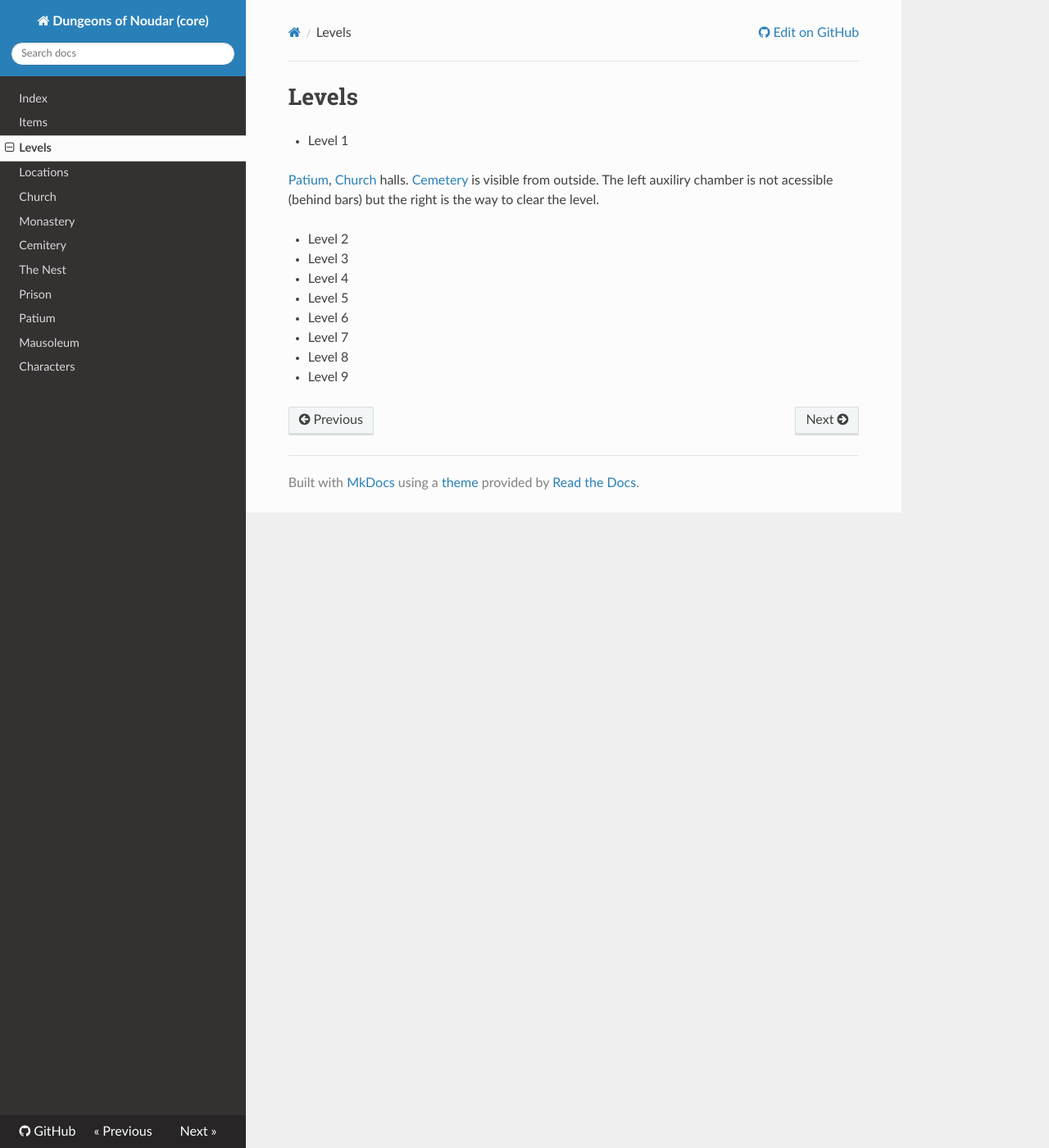
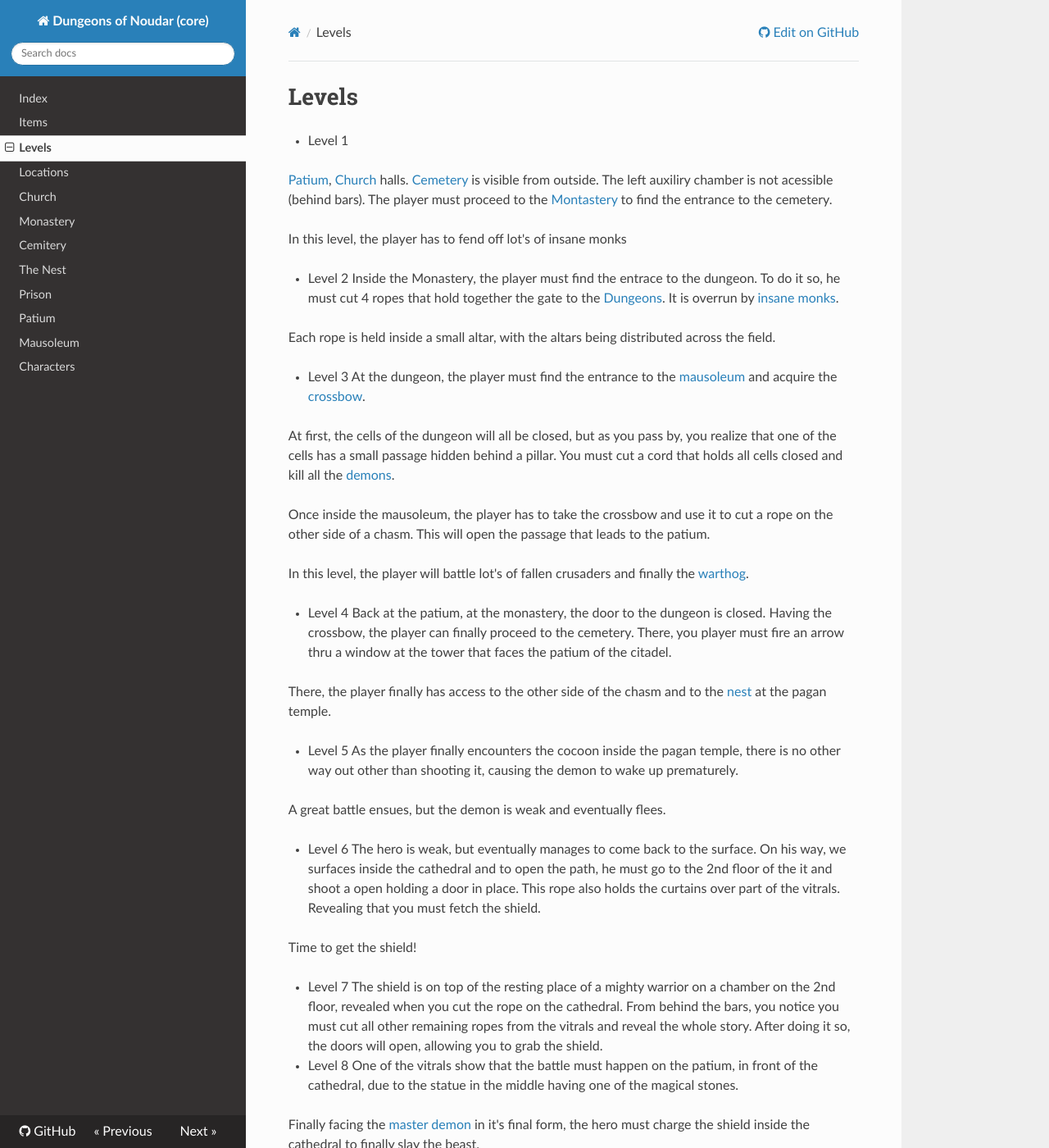
Before and after one commit to TheFakeMontyOnTheRun/noudar-core, an MkDocs documentation site: the page built from docs/levels.md, in a window 1280 px wide and 1400 px high. Shown: the whole window at 82% size. Built offline with MkDocs 1.6.1, drawn with Linux system fonts in a browser that asks for light colours; nearby versions of some CDN libraries; old or Windows-style settings are respelled for this version of MkDocs.

Commit message:
Add a more detailed description of the level progression and game flow
From this, more details will appear eventually

```diff
--- a/docs/levels.md
+++ b/docs/levels.md
@@ -3,22 +3,82 @@ Levels
 
 - Level 1
 
-[Patium](patium.md), [Church](church.md) halls. [Cemetery](cemitery.md) is visible
-from outside. The left auxiliry chamber is not acessible
-(behind bars) but the right is the way to clear the level.
+[Patium](patium.md), [Church](church.md) halls.
+[Cemetery](cemitery.md) is visible from outside. The left
+auxiliry chamber is not acessible (behind bars). The player
+must proceed to the [Montastery](monastery.md) to find the
+entrance to the cemetery.
+
+In this level, the player has to fend off lot's of insane
+monks
 
 - Level 2
+Inside the Monastery, the player must find the entrace to
+the dungeon. To do it so, he must cut 4 ropes that hold
+together the gate to the [Dungeons](prison.md). It is
+overrun by [insane monks](monks.md).
+
+Each rope is held inside a small altar, with the altars being
+distributed across the field.
 
 - Level 3
+At the dungeon, the player must find the entrance to the
+[mausoleum](mausoleum.md) and acquire the
+[crossbow](crossbow.md).
+
+At first, the cells of the dungeon will all be closed, but
+as you pass by, you realize that one of the cells has a small
+passage hidden behind a pillar. You must cut a cord that
+holds all cells closed and kill all the [demons](demon.md).
+
+Once inside the mausoleum, the player has to take the crossbow
+and use it to cut a rope on the other side of a chasm. This
+will open the passage that leads to the patium.
+
+In this level, the player will battle lot's of fallen
+crusaders and finally the [warthog](warthog.md).
 
 - Level 4
+Back at the patium, at the monastery, the door to the
+dungeon is closed. Having the crossbow, the player can
+finally proceed to the cemetery. There, you player must fire
+an arrow thru a window at the tower that faces the patium of
+the citadel.
+
+There, the player finally has access to the other side of
+the chasm and to the [nest](nest.md) at the pagan temple.
 
 - Level 5
+As the player finally encounters the cocoon inside the pagan
+temple, there is no other way out other than shooting it,
+causing the demon to wake up prematurely.
+
+A great battle ensues, but the demon is weak and eventually
+flees.
 
 - Level 6
+The hero is weak, but eventually manages to come back
+to the surface. On his way, we surfaces inside the cathedral
+and to open the path, he must go to the 2nd floor of the it
+and shoot a open holding a door in place. This rope also
+holds the curtains over part of the vitrals. Revealing that
+you must fetch the shield.
+
+Time to get the shield!
 
 - Level 7
+The shield is on top of the resting place of a mighty
+warrior on a chamber on the 2nd floor, revealed when you cut
+the rope on the cathedral. From behind the bars, you notice
+you must cut all other remaining ropes from the vitrals and
+reveal the whole story. After doing it so, the doors will
+open, allowing you to grab the shield.
 
 - Level 8
+One of the vitrals show that the battle must happen on the
+patium, in front of the cathedral, due to the statue in the
+middle having one of the magical stones.
 
-- Level 9
+Finally facing the [master demon](master-demon.md) in it's final form, the hero
+must charge the shield inside the cathedral to finally slay
+the beast.
```
